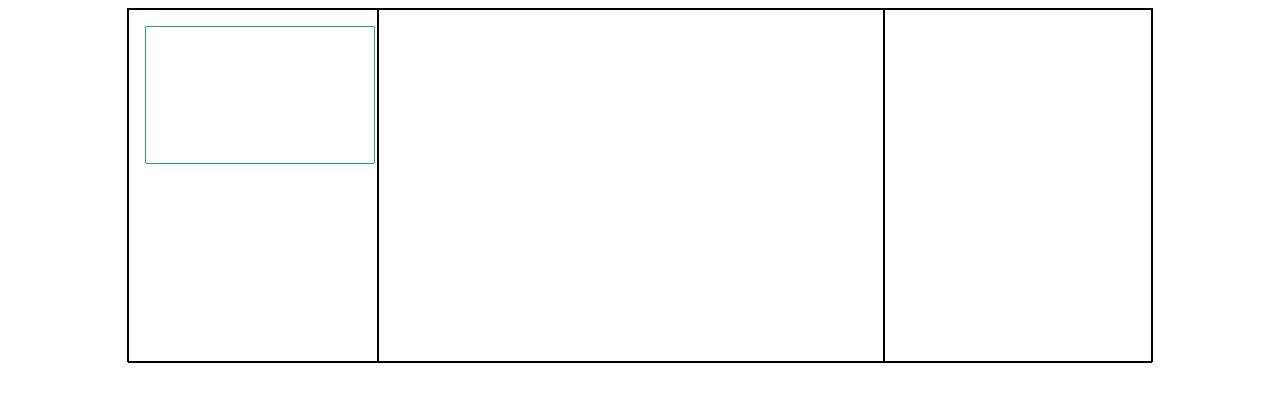
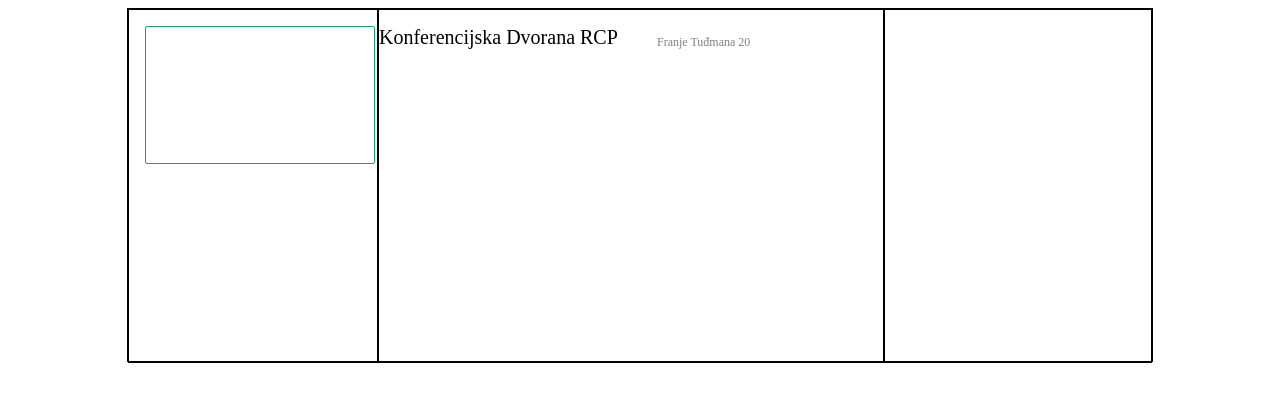
Before and after one commit to ispoljari/speck-academy-booking-app-client, a React (Create React App) app: page /admin-requests in a window 1280 px wide. Shown: the top 402 px of the page. Built offline with nearby package versions, Linux system fonts and the light colour scheme; no server answers.

Commit message:
Add HallHeader and HallAdress DIV

```diff
--- a/src/UI/admin/components/hall-request/AdminHallRequest.js
+++ b/src/UI/admin/components/hall-request/AdminHallRequest.js
@@ -7,7 +7,9 @@ import {
   ImageDiv,
   TextDiv,
   ButtonDiv,
-  ImageHall
+  ImageHall,
+  HeaderHall,
+  AdressHall
 } from './AdminHallRequestStyle';
 
 const AdminHallRequest = () => (
@@ -16,7 +18,10 @@ const AdminHallRequest = () => (
       <ImageHall />
     </ImageDiv>
 
-    <TextDiv />
+    <TextDiv>
+      <HeaderHall>Konferencijska Dvorana RCP</HeaderHall>
+      <AdressHall>Franje Tuđmana 20 </AdressHall>
+    </TextDiv>
 
     <ButtonDiv />
   </HallDiv>
--- a/src/UI/admin/components/hall-request/AdminHallRequestStyle.js
+++ b/src/UI/admin/components/hall-request/AdminHallRequestStyle.js
@@ -23,12 +23,15 @@ const ImageDiv = styled.div`
   height: 352px;
   width: 248px;
   border: 1px solid black;
+  display: flex;
 `;
 
 const TextDiv = styled.div`
   height: 352px;
   width: 504px;
   border: 1px solid black;
+  display: flex;
+  flex-direction: row;
 `;
 
 const ButtonDiv = styled.div`
@@ -46,6 +49,35 @@ const ImageHall = styled.div`
   margin-left: 16px;
   object-fit: cover;
 `;
+const HeaderHall = styled.div`
+{
+  width: 278px;
+  height: 32px;
+  font-family: Lora;
+  font-size: 20px;
+  font-weight: normal;
+  font-style: normal;
+  font-stretch: normal;
+  line-height: normal;
+  letter-spacing: normal;
+  color: #000000;
+  margin-top:16px;
+  `;
+
+const AdressHall = styled.div`
+  width: 117px;
+  height: 20px;
+  opacity: 0.5;
+  font-family: Poppins;
+  font-size: 12px;
+  font-weight: normal;
+  font-style: normal;
+  font-stretch: normal;
+  line-height: normal;
+  letter-spacing: normal;
+  color: #000000;
+  margin-top: 25px;
+`;
 
 export {
   HallReqContainer,
@@ -54,5 +86,7 @@ export {
   ImageDiv,
   TextDiv,
   ButtonDiv,
-  ImageHall
+  ImageHall,
+  HeaderHall,
+  AdressHall
 };
```
